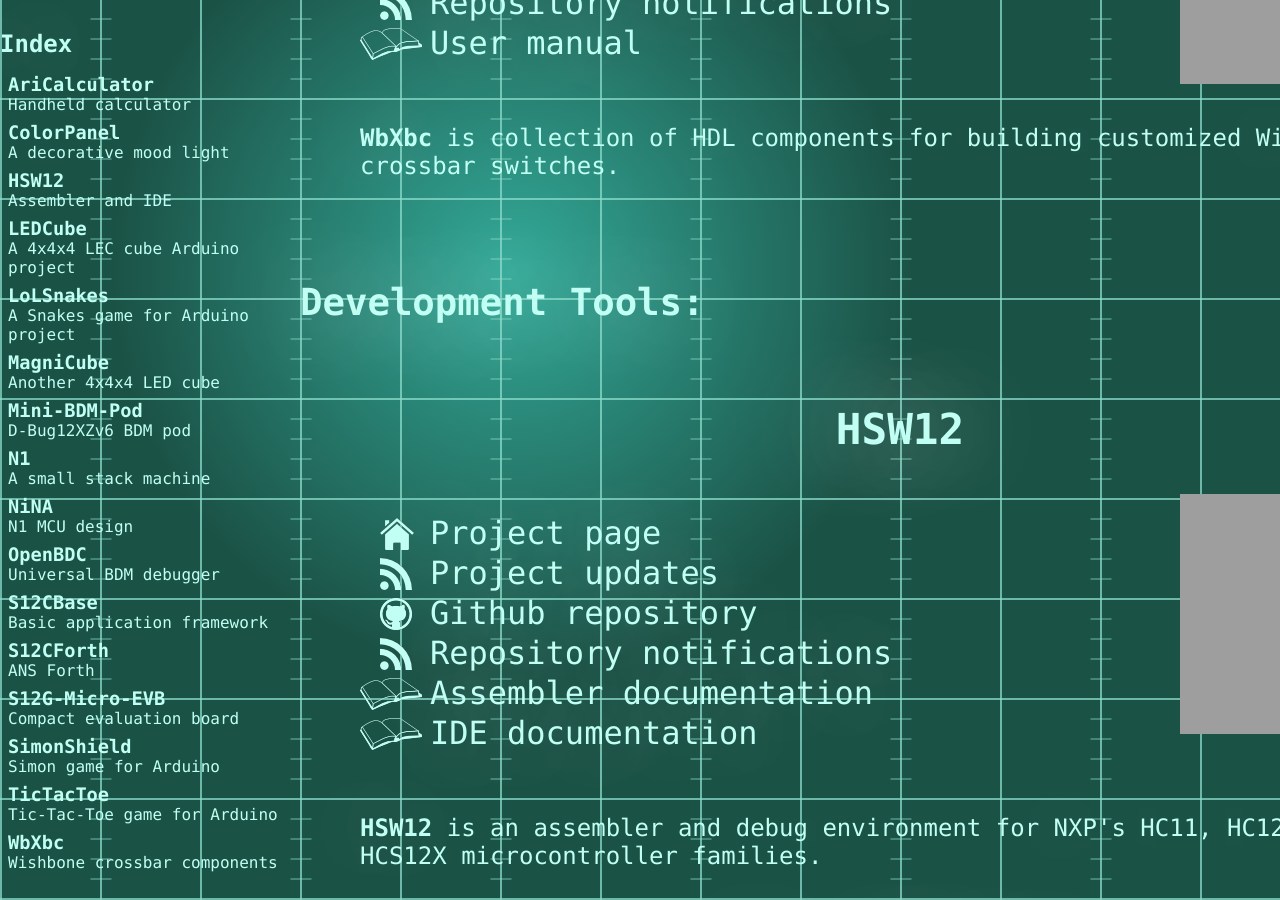
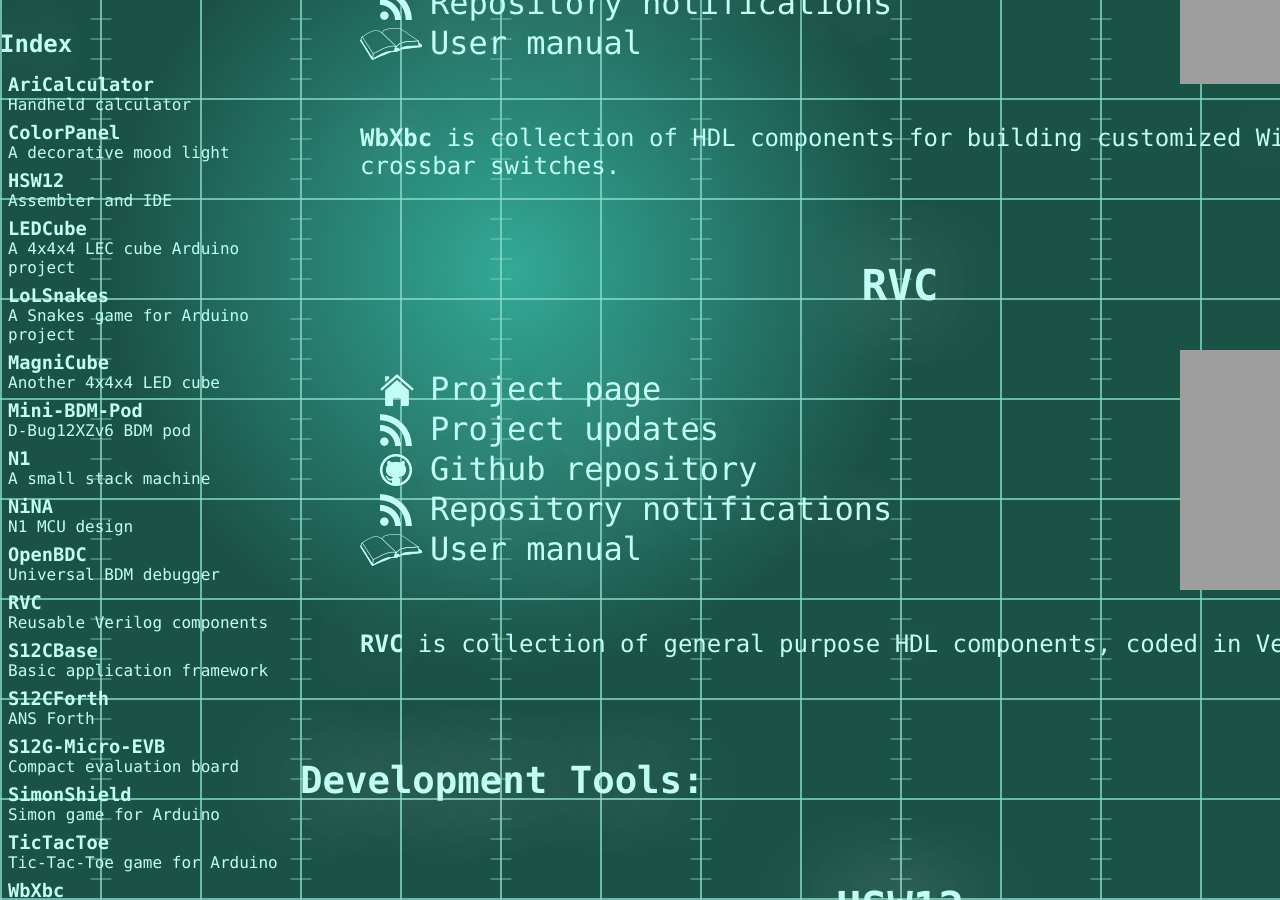
Before and after one commit to hotwolf/hotwolf.github.com, a Jekyll site: the page built from index.html, in a window 1280 px wide and 900 px high, scrolled down 1610 px. Built offline with Jekyll 4.4.1, drawn with Linux system fonts in a browser that asks for light colours; Markdown is read by kramdown in place of the engine named in the settings.

Commit message:
added RVC project

```diff
--- a/404.html
+++ b/404.html
@@ -1,4 +1,3 @@
-<!--
 ---
 layout: default
 title: 404 - Wrong URL
@@ -13,7 +12,8 @@
 </p>
 
 {% include ProjectDescriptions.html %}
--->
+
+<div style="display:none">
 <html>
 <head>
 <title>404 - Wrong URL</title>
@@ -927,3 +927,4 @@
 
 </body>
 </html>
+</div>
--- a/Oscilloscope.css
+++ b/Oscilloscope.css
@@ -16,9 +16,9 @@
 #background1 {
         /* Background gradient for Webkit browsers */
         background: -webkit-gradient(radial, 40% 30%, 0,
-                                                         40% 30%, 400,
-                                                         from(#33a998),
-                                                         to(#1b5246)) fixed 0 0;
+                                     40% 30%, 400,
+                                     from(#33a998),
+                                     to(#1b5246)) fixed 0 0;
         width: 100%;
         min-width: 800px;
         height: 100%;
--- a/_includes/ProjectDescriptions.html
+++ b/_includes/ProjectDescriptions.html
@@ -146,6 +146,54 @@
     <strong>WbXbc</strong> is collection of HDL components for building
     customized <a href="https://opencores.org/howto/wishbone">Wishbone</a>
     crossbar switches.
+  </p>
+</div><!--<div id="projectDescription">-->
+
+<h3>
+  <a id="RVC" name="RVC" href="//hotwolf.github.io/RVC">
+    RVC
+  </a>
+</h3>
+<div class="projectInfo">
+  <div class="projectImage">
+    <a href="//hotwolf.github.io/RVC">
+      <img src="//hotwolf.github.io/RVC/images/RVC_logo.png"></img>
+      <!--<img src="{{ site.url }}/images/hotwolf.png" alt="hotwolf"></img>-->
+    </a>
+  </div><!--<div id="projectImage">-->
+  <div class="projectLinks">
+    <ul>
+      <a href="//hotwolf.github.io/RVC">
+	<li class="homeLink">
+	  Project page
+	</li>
+      </a>
+      <a href="//hotwolf.github.io/RVC/RVC.atom">
+	<li class="feedLink">
+	  Project updates
+	</li>
+      </a>
+      <a href="//github.com/hotwolf/RVC">
+	<li class="githubLink">
+	  Github repository
+	</li>
+      </a>
+      <a href="//github.com/hotwolf/RVC/commits/master.atom">
+	<li class="feedLink">
+	  Repository notifications
+	</li>
+      </a>
+      <a href="//github.com/hotwolf/RVC/blob/master/doc/RVC_manual.pdf">
+	<li class="docLink">
+	  User manual
+	</li>
+      </a>
+    </ul>
+  </div><!--<div id="projectLinks">-->
+</div><!--<div id="projectInfo">-->
+<div class="projectDescription">
+  <p>
+    <strong>RVC</strong> is collection of general purpose HDL components, coded in Verilog.
   </p>
 </div><!--<div id="projectDescription">-->
 
--- a/_includes/ProjectIndex.html
+++ b/_includes/ProjectIndex.html
@@ -81,6 +81,14 @@
 </a>
 </div><!--<div id="link">-->
 
+<!-- RVC -->
+<div class="link">
+<a class="active" href="#RVC">
+<h1>RVC</h1>
+Reusable Verilog components
+</a>
+</div><!--<div id="link">-->
+
 <!-- S12CBase -->
 <div class="link">
 <a class="active" href="#S12CBase">
```
